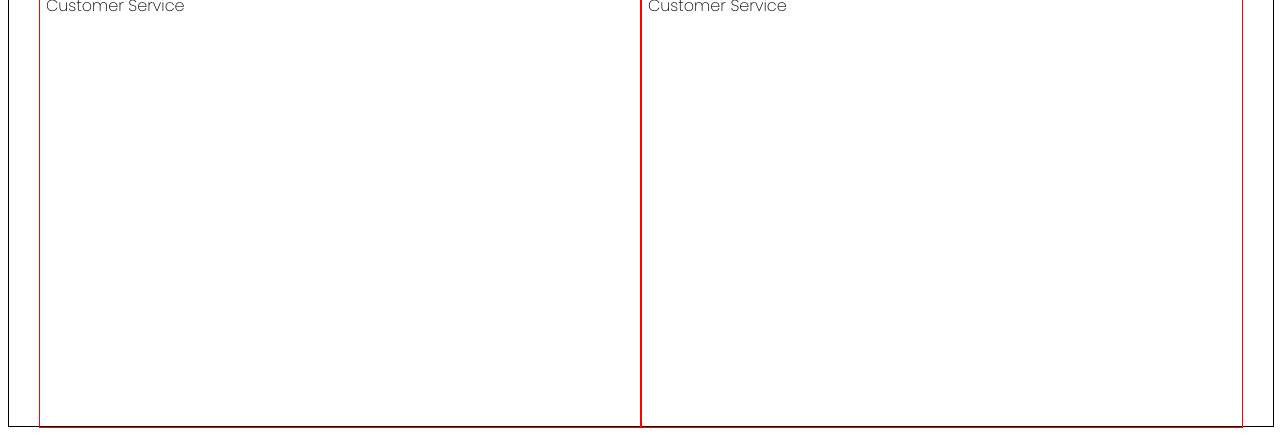
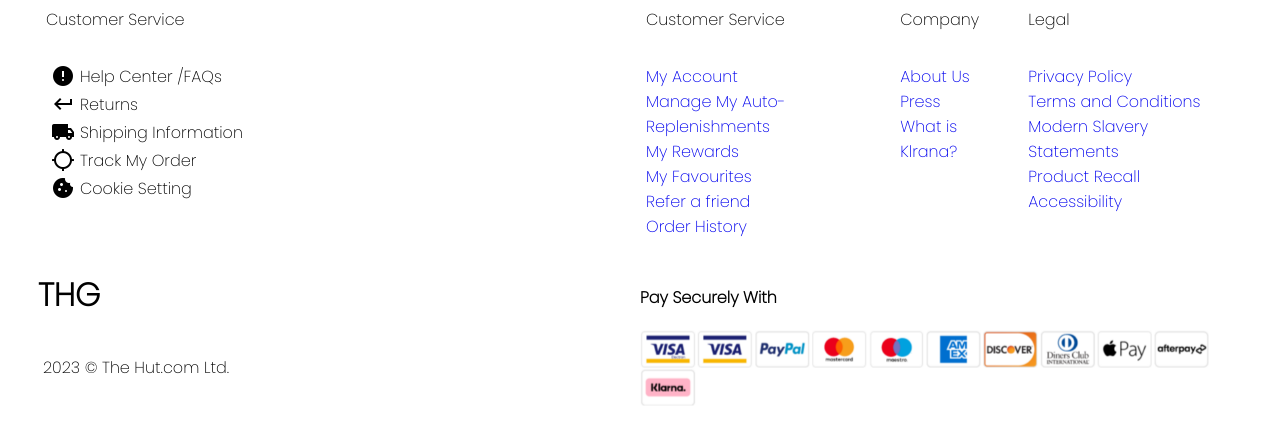
Before and after one commit to vipullsingh/cosmeticare-clone-of-dermstore, a plain HTML site: page index.html in a window 1280 px wide. Shown: the part 4170-4605 px from the top of the page. Drawn offline with nearby package versions, Linux system fonts and the light colour scheme; a web font is replaced by a local one.

Commit message:
Landing Page Complete

```diff
--- a/index.html
+++ b/index.html
@@ -420,6 +420,7 @@
             </div>
         </div>
     </div>
+    <hr>
     <footer>
         <div class="footerTOP">
             <div>
@@ -439,12 +440,106 @@
     <div class="footerBottom">
         <div class="bottom">
             <p>Customer Service</p>
+            <p></p>
+            <p></p>
+            <div>
+                <p>
+                    <span class="material-symbols-outlined">
+                        error
+                        </span>
+
+                </p>
+                <p>
+                    Help Center /FAQs
+                </p>
+            </div>
+            <div>
+                <p>
+                    <span class="material-symbols-outlined">
+                        keyboard_return
+                        </span>
+                </p>
+                <p>
+                    Returns
+                </p>
+            </div>
+            <div>
+                <p>
+                    <span class="material-symbols-outlined">
+                        local_shipping
+                        </span>
+                </p>
+                <p>
+                    Shipping Information
+                </p>
+            </div>
+            <div>
+                <p>
+                    <span class="material-symbols-outlined">
+                        location_searching
+                        </span>
+                </p>
+                <p>
+                    Track My Order
+                </p>
+            </div>
+            <div>
+                <p>
+                    <span class="material-symbols-outlined">
+                        cookie
+                        </span>
+                </p>
+                <p>
+                    Cookie Setting
+                </p>
+            </div>
+        </div>
+        <div class="bottomRight">
+            <div>
+                <p>Customer Service</p>
+                <p></p>
+                <p></p>
+                <p style="margin-top: 32px;"></p>
+                <a href="#">My Account</a><br>
+                <a href="#">Manage My Auto-Replenishments</a><br>
+                <a href="#">My Rewards</a><br>
+                <a href="#">My Favourites</a><br>
+                <a href="#">Refer a friend</a><br>
+                <a href="#">Order History</a><br>
+            </div>
+            <div>
+                <p>Company</p>
+                <p></p>
+                <p></p>
+                <p style="margin-top: 32px;"></p>
+                <a href="#">About Us</a><br>
+                <a href="#">Press</a><br>
+                <a href="#">What is Klrana?</a><br>
+            </div>
+            <div>
+                <p>Legal</p>
+                <p></p>
+                <p></p>
+                <p style="margin-top: 32px;"></p>
+                <a href="#">Privacy Policy</a><br>
+                <a href="#">Terms and Conditions</a><br>
+                <a href="#">Modern Slavery Statements</a><br>
+                <a href="#">Product Recall</a><br>
+                <a href="#">Accessibility</a><br>
+            </div>
 
         </div>
-        <div class="bottom">
-            <p>Customer Service</p>
+    </div>
+    <div class="lowestFooter">
+        <div>
+            <p class="THG">THG</p>
+            <p>2023 © The Hut.com Ltd.</p>
+        </div>
+        <div style="padding-top: 30px;">
+            <p style="font-weight: bold;">Pay Securely With</p>
+            <img src="grpahics\image (6).png" alt="">
         </div>
     </div>
+
 </body>
-
 </html>
--- a/style.css
+++ b/style.css
@@ -255,7 +255,7 @@ header {
 }
 .material-symbols-outlined {
     font-variation-settings:
-    'FILL' 0,
+    'FILL' 1,
     'wght' 400,
     'GRAD' 0,
     'opsz' 24
@@ -488,7 +488,7 @@ footer{
     width: 100%;
 }
 .footerTOP{
-    border: 1px solid red;
+    /* border: 1px solid red; */
     width: 95%;
     display: flex;
 }
@@ -504,8 +504,7 @@ footer{
 }
 .footerBottom{
     width: 100%;
-    border: 1px solid black;
-    height: 450px;
+    /* border: 1px solid black; */
 }
 .footerBottom{
     width: 100%;
@@ -513,8 +512,54 @@ footer{
     justify-content: center;
 }
 .bottom{
-    border: 1px solid red;
+    /* border: 1px solid red; */
     width: 47%;
-    height: 100%;
     padding-left: 6px;
 }
+.bottom div{
+    display: flex;
+    height: 28px;
+}
+.bottom div p{
+    padding-left: 5px;
+}
+.bottomRight{
+    color: black;
+    display: flex;
+    /* border: 1px solid red; */
+    width: 47%;
+    padding-left: 6px;
+
+}
+.bottomRight a{
+    text-decoration: none;
+
+}
+.bottomRight div{
+    padding-right: 25px;
+}
+.lowestFooter{
+    /* border: 1px solid black; */
+    display: flex;
+    padding: 0;
+    margin: 0;
+}
+.lowestFooter div{
+    width: 50%;
+}
+.THG{
+    /* padding: 40px; */
+    padding-left: 30px;
+    padding-bottom: 4px;
+    font-size: xx-large;
+    font-weight: bolder;
+}
+.lowestFooter p:nth-child(2){
+    padding-left: 35px;
+}
+.lowestFooter div:nth-child(2) div:nth-child(1){
+    margin-top: 20px;
+}
+.lowestFooter img{
+    width: 90%;
+}
```
Also changed, not shown: grpahics/image (6).png (added).
